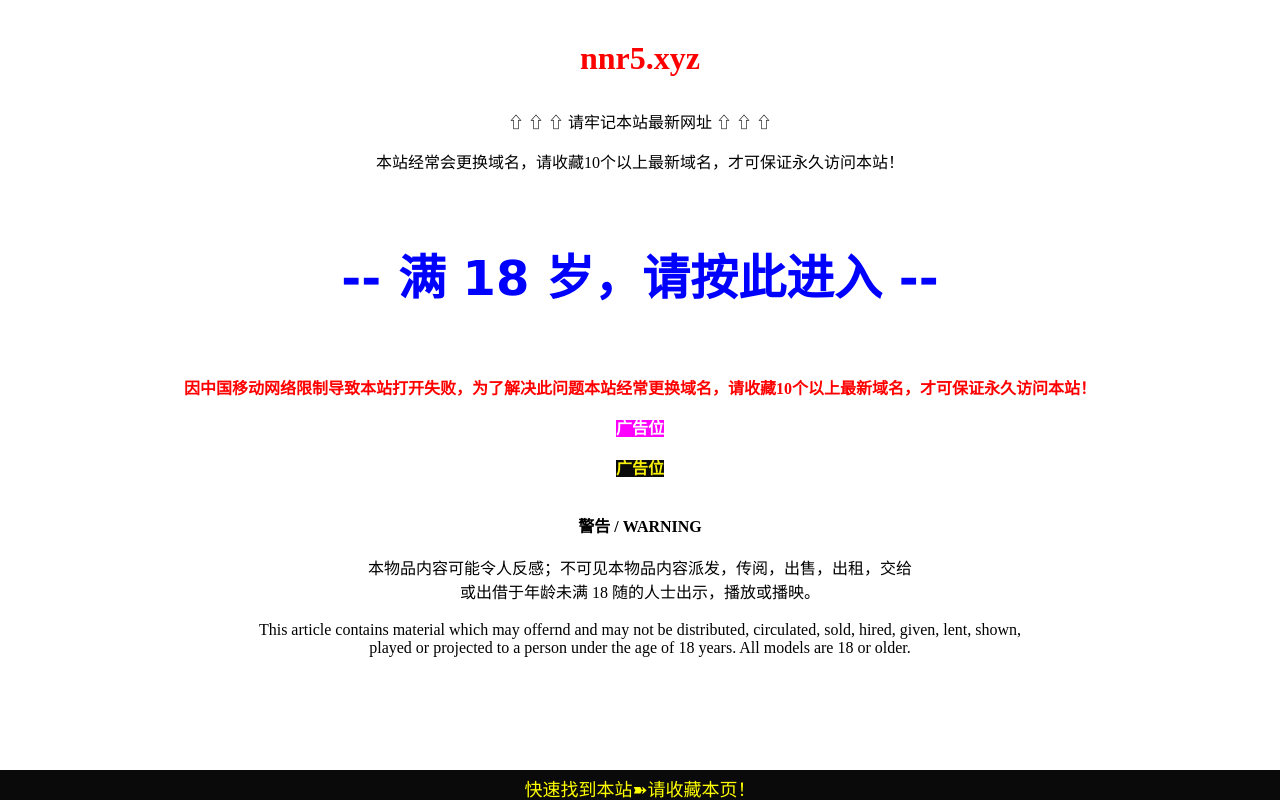
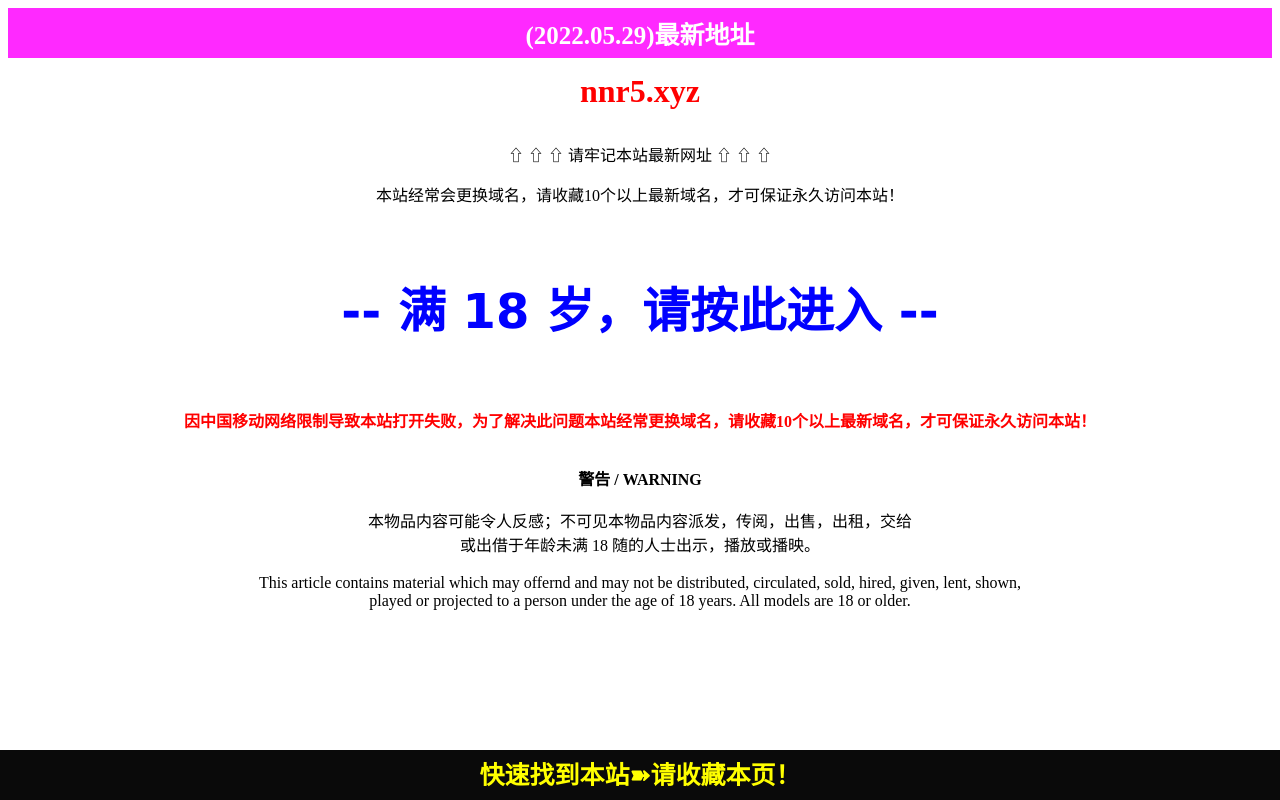
Before and after one commit to dizhiye/nnr, a plain HTML site: page index.html in a window 1280 px wide. Drawn offline with Linux system fonts and the light colour scheme; a script that the page names is missing.

Commit message:
Update index.html

```diff
--- a/index.html
+++ b/index.html
@@ -9,7 +9,6 @@
 <meta http-equiv="pragma" content="no-cache">
 <meta http-equiv="cache-control" content="no-cache">
 <meta http-equiv="expires" content="0">
-<title>牛牛热 - 最新地址发布页</title>
 <meta http-equiv="keywords" content="高清AV,国产自拍,探花,麻豆传媒,swag,JVID,1024,成人视频,黄色网站,美女,中文字幕,电影免费看,电影免费,免费在线电影,免费手机电影,电影资源网,免费电影网,电影在线网,免费看电影,av免费电影,午夜免费电影,免费电影网址,免费电影中心,最新免费电影,成人免费电影网">
 <meta http-equiv="description" content="牛牛热,这里只有精品,第一时间观看国产,日韩,欧美最新成人影片,播放流畅，无卡顿.久久热在线视频只适合18岁或以上人士观看。本网站内容可能令人反感！切不可将本站的内容出售、出租、交给或借予年龄未满18岁的人士或将本网站内容向未满18岁人士出示、播放或放映。本站内容收录于世界各地，如果您发现本站的某些影片内容不合适，或者某些影片侵犯了您的的版权，请联系我们">
 <link rel="icon" type="image/x-icon" class="js-site-favicon" href="favicon.ico">
@@ -17,8 +16,11 @@
 <script src="clipboard.min.js?ts=1"></script>
 </head>
 <body>
+ <div style="width:100%;  height: 50px;    background: #ff29ff;font-size: 25px; id="rm-float3">
+        <a href="http://nnr5.xyz" style="display: block;padding:0px 5px; padding-top:7px;color:#ffffff;"><strong>(2022.05.29)最新地址</strong></a>    </div>
+</body>
 <div class="container">
-<strong><p class="header_title" style="color: #FF0000;margin-top: 40px"></p></strong>
+<strong><p class="header_title" style="color: #FF0000;margin-top: 15px"></p></strong>
 <div class="important">
 <p>
 ⇧ ⇧ ⇧ 请牢记本站最新网址 ⇧ ⇧ ⇧
@@ -34,8 +36,9 @@
 <br />
 <p style="color:#FF0000;"><strong>
 因中国移动网络限制导致本站打开失败，为了解决此问题本站经常更换域名，请收藏10个以上最新域名，才可保证永久访问本站！</strong></p>
+<div style="display:none">
 <div class="enter_notice">
-<p><a href="http://nnr5.xyz/" target="_blank" textvalue="广告位"><strong><span style="background-color: rgb(255,0,255); color: rgb(255,255,255);">广告位</span></strong></a></p><p><a href="http://nnr5.xyz/" target="_blank" textvalue="广告位"><strong><span style="background-color: #0a0a0a;color: rgb(247, 241, 11);">广告位</span></strong></a></p></div>
+<p><a href="http://nnr5.xyz/" target="_blank" textvalue="广告位"><strong><span style="background-color: rgb(255,0,255); color: rgb(255,255,255);">广告位</span></strong></a></p><p><a href="http://nnr5.xyz/" target="_blank" textvalue="广告位"><strong><span style="background-color: #0a0a0a;color: rgb(247, 241, 11);">广告位</span></strong></a></p></div></div>
 <p>
 <br />
 <span><b>警告 / WARNING </b><br /></span><br />
@@ -97,8 +100,7 @@ s.parentNode.insertBefore(hm, s);
 </script>
 </div>
 <!--统计结束 -->
- <div style="width:100%;  height: 30px;    background: #0a0a0a;font-size: 18px; text-align:center;position:fixed;bottom:0px;left:0px;z-index:999;" id="rm-float3">
-        <a href="http://nnr5.xyz" style="display: block;padding:0px 5px; padding-top:5px;color:#ffff00;">快速找到本站➽请收藏本页！</a>
-    </div>
+ <div style="width:100%;  height: 50px;    background: #0a0a0a;font-size: 25px; text-align:center;position:fixed;bottom:0px;left:0px;z-index:999;" id="rm-float3">
+        <a href="http://nnr5.xyz" style="display: block;padding:0px 5px; padding-top:5px;color:#ffff00;"><strong>快速找到本站➽请收藏本页！</strong></a>    </div>
 </body>
 </html>
```
